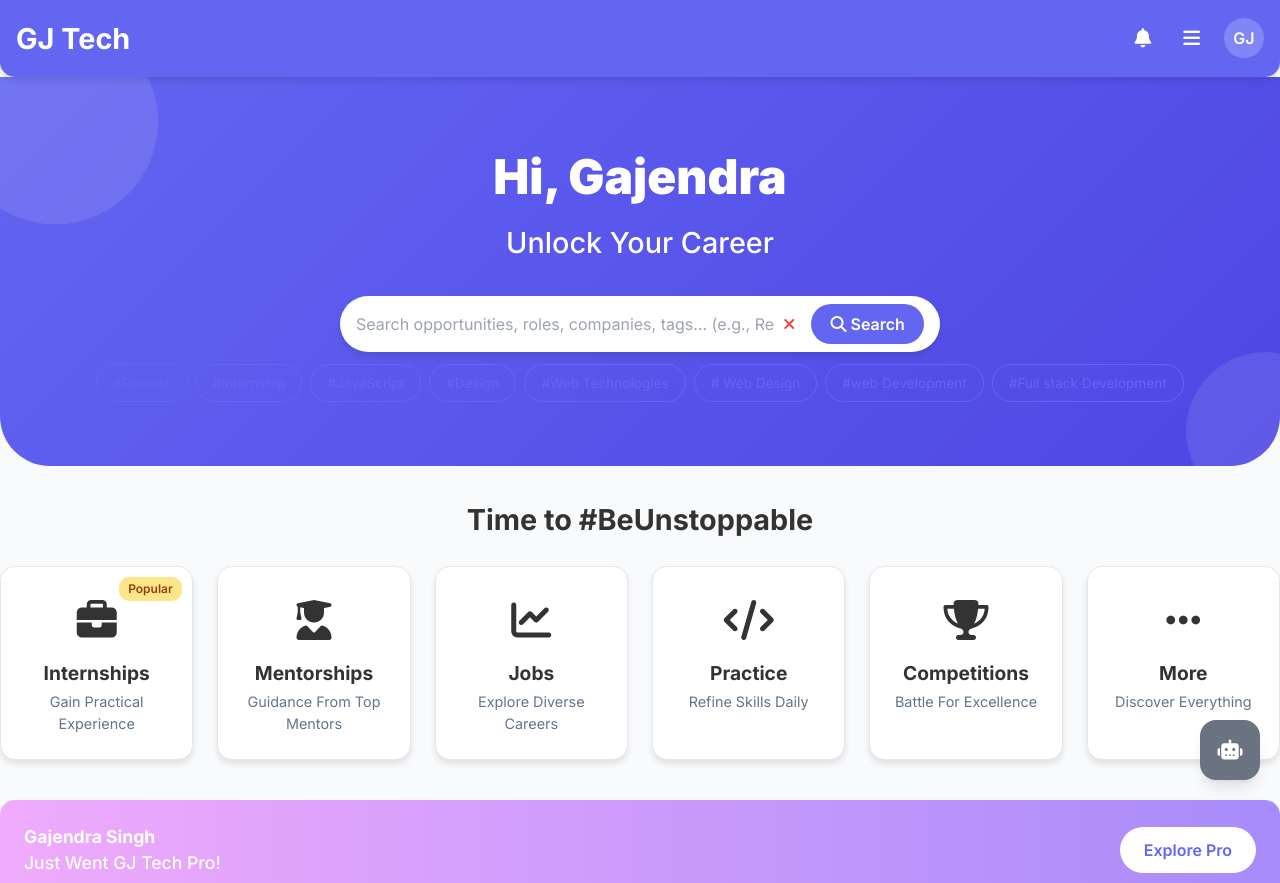
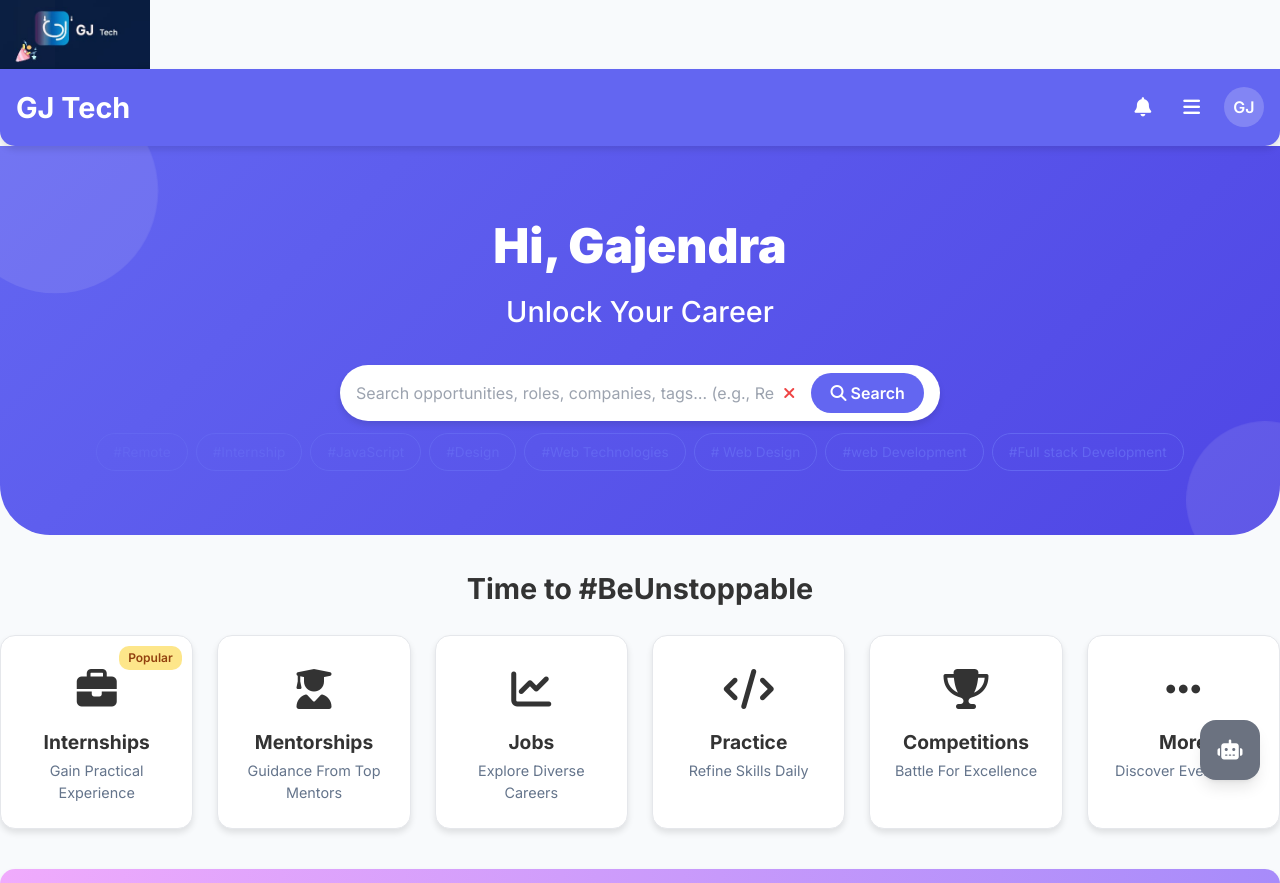
Before and after one commit to Gajendra123j/GJ-Tech, a website: page index.html in a window 1280 px wide. Shown: the top 883 px of the page. Drawn offline with nearby package versions, Linux system fonts and the light colour scheme.

Commit message:
First commit

```diff
--- a/index.html
+++ b/index.html
@@ -759,6 +759,9 @@
     </style>
 </head>
 <body>
+    <header>
+        <img src="Comny.logo.jpg" alt="Company Logo" width="150">
+    </header>
 <div id="main-content"></div>
 <div class="ai-chat-widget fixed bottom-5 right-5 bg-gray-500 p-3 rounded-2xl shadow-lg w-70" id="aiChatWidget">
     <i class="fas fa-robot text-white text-xl cursor-pointer" onclick="toggleAIChat()"></i>
```
Also changed, not shown: Comny.logo.jpg (added), cd.jpg (deleted), inn.jpg (deleted), jks.jpg (deleted).
